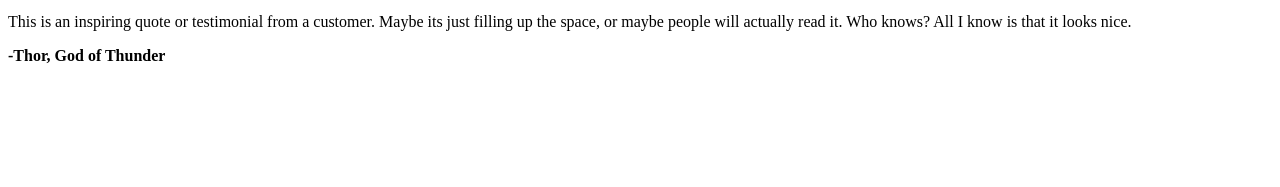
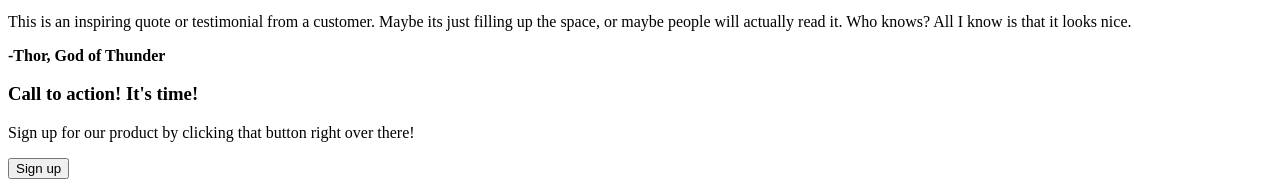
Before and after one commit to cjlayne/Landing-page, a plain HTML site: page index.html in a window 1280 px wide. Shown: the part 626-813 px from the top of the page. Drawn offline with Linux system fonts and the light colour scheme.

Commit message:
added final section of text to website

```diff
--- a/index.html
+++ b/index.html
@@ -24,6 +24,8 @@
         <p>this is some subtext uner an illustration or image</p>
     <p> This is an inspiring quote or testimonial from a customer. Maybe its just filling up the space, or maybe people will actually read it. Who knows? All I know is that it looks nice.</p>
     <b>-Thor, God of Thunder</b>
-
+    <h3>Call to action! It's time!</h3>
+    <p>Sign up for our product by clicking that button right over there!</p>
+    <button>Sign up</button>
 </body>
 </html>
```
